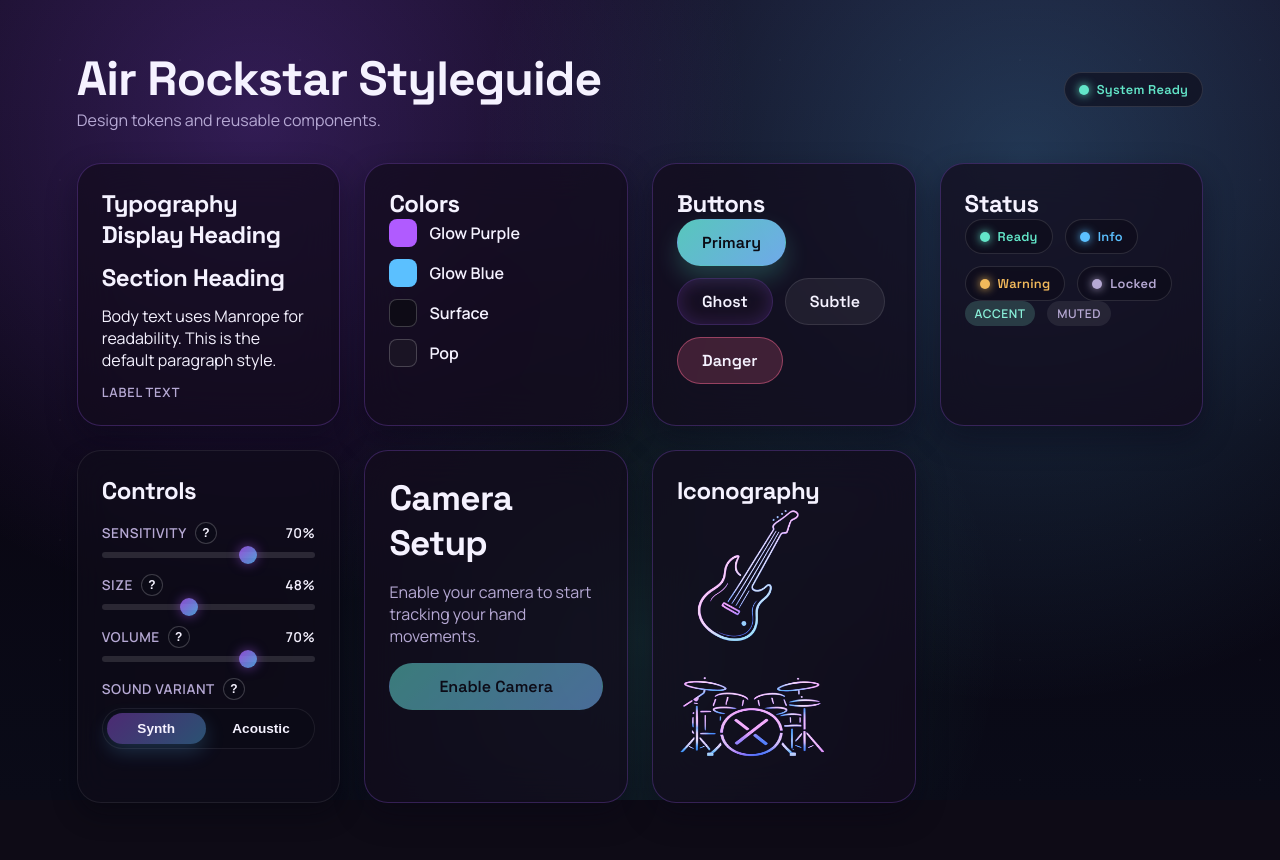
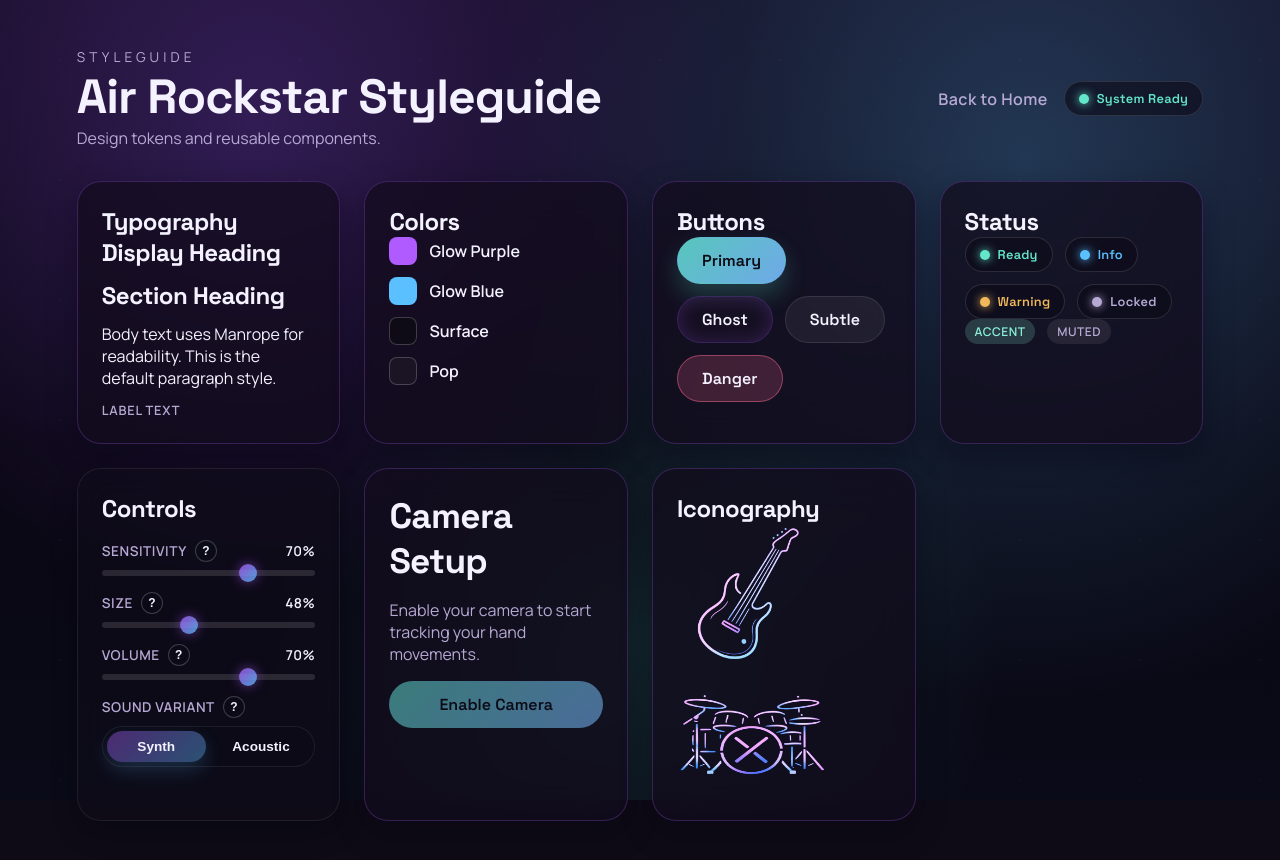
Before and after one commit to SteveAquino/air-rockstar, a Next.js app: page /styleguide in a window 1280 px wide. Shown: the top 860 px of the page. Built offline with nearby package versions, Linux system fonts and the light colour scheme.

Commit message:
feat(styleguide): add back link and header label

```diff
--- a/app/styleguide/page.module.css
+++ b/app/styleguide/page.module.css
@@ -12,12 +12,37 @@
   justify-content: space-between;
 }
 
+.kicker {
+  font-size: 0.85rem;
+  letter-spacing: 0.3em;
+  text-transform: uppercase;
+  color: var(--color-muted);
+}
+
 .header h1 {
   font-size: clamp(2.2rem, 4vw, 3rem);
 }
 
 .header p {
   color: var(--color-muted);
+}
+
+.headerActions {
+  display: flex;
+  gap: 16px;
+  flex-wrap: wrap;
+  align-items: center;
+}
+
+.backLink {
+  color: var(--color-muted);
+  text-decoration: none;
+  font-weight: 600;
+  letter-spacing: 0.03em;
+}
+
+.backLink:hover {
+  color: var(--color-text);
 }
 
 .grid {
--- a/app/styleguide/page.tsx
+++ b/app/styleguide/page.tsx
@@ -1,4 +1,5 @@
 import Image from 'next/image';
+import Link from 'next/link';
 import { Badge } from '@/src/components/ui/Badge';
 import { Button } from '@/src/components/ui/Button';
 import { Card } from '@/src/components/ui/Card';
@@ -15,10 +16,16 @@ export default function StyleguidePage() {
     <main className={styles.main}>
       <header className={styles.header}>
         <div>
+          <p className={styles.kicker}>Styleguide</p>
           <h1>Air Rockstar Styleguide</h1>
           <p>Design tokens and reusable components.</p>
         </div>
-        <StatusPill tone="ready" label="System Ready" />
+        <div className={styles.headerActions}>
+          <Link href="/" className={styles.backLink}>
+            Back to Home
+          </Link>
+          <StatusPill tone="ready" label="System Ready" />
+        </div>
       </header>
 
       <section className={styles.grid}>
```
Also changed, not shown: 1 other file (tests, documents, lock files or other folders).
